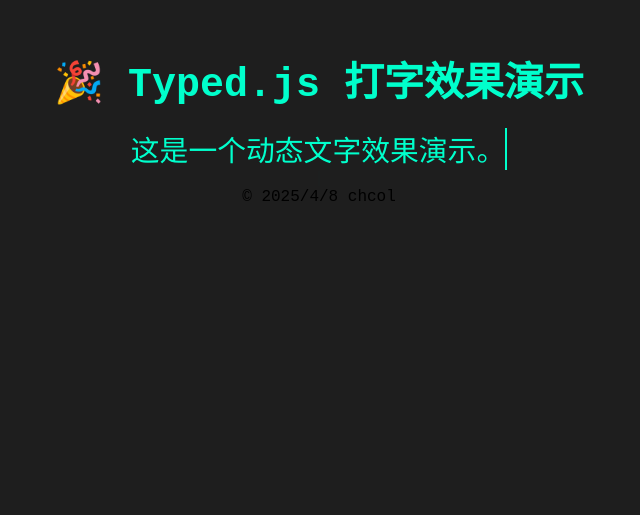
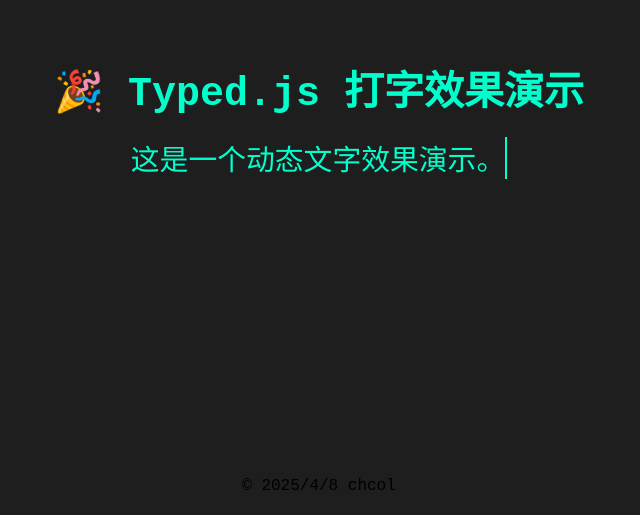
Before and after one commit to chcol/My-Experiments, a plain HTML site: page index.html in a window 1280 px wide. Shown: the part 285-800 px from the top of the page, without its empty margins (321-961 px from the left). Drawn offline with nearby package versions, Linux system fonts and the light colour scheme.

Commit message:
Update index.html

```diff
--- a/index.html
+++ b/index.html
@@ -26,6 +26,13 @@
       overflow: hidden;
     }
     /* 新增的版权部分样式 */
+    .footer {
+      position: absolute;
+      bottom: 20px;
+      text-align: center;
+      font-size: 1em;
+      color: #000000; /* 默认黑色 */
+    }
     /* 针对黑暗模式的样式 */
     @media (prefers-color-scheme: dark) {
       body {
```
